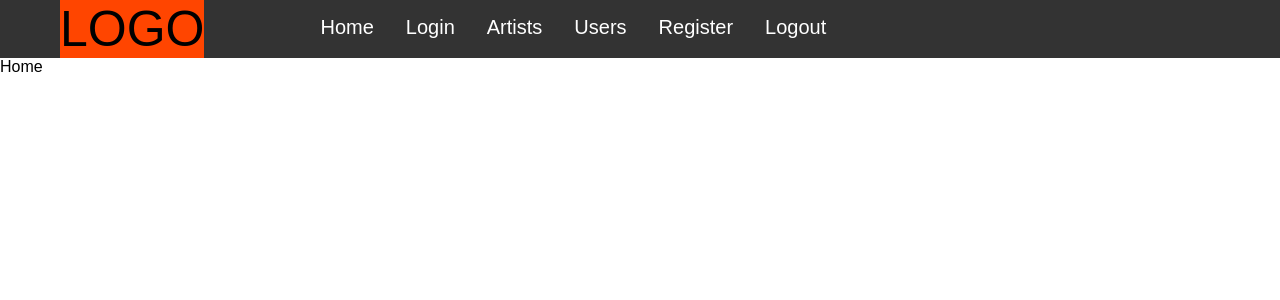
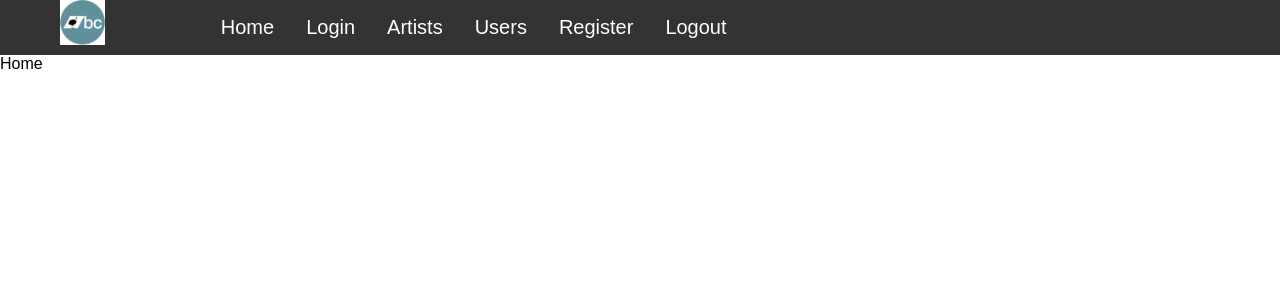
Before and after one commit to CodecoolGlobal/el-proyecte-grande-sprint-1-csharp-KisLorand, a React (Create React App) app in the folder Badcamp/Frontend/: page / in a window 1280 px wide. Shown: the top 300 px of the page. Built offline with nearby package versions, Linux system fonts and the light colour scheme.

Commit message:
adding logo to navbar

```diff
--- a/Badcamp/Frontend/src/components/NavBar/NavBar.css
+++ b/Badcamp/Frontend/src/components/NavBar/NavBar.css
@@ -11,19 +11,18 @@ body {
     -moz-osx-font-smoothing: grayscale;
 }
 
+.logo {
+    width: 3.5%;
+    margin-right: 100px;
+    margin-left: 60px;
+}
+
 .Nav {
     width: 100%;
     background-color: #333;
     display: flex;
     justify-content: flex-start;
     align-items: flex-start;
-}
-
-.logo {
-    font-size: 50px;
-    background-color: orangered;
-    margin-right: 100px;
-    margin-left: 60px;
 }
 
 .Nav ul {
@@ -36,7 +35,7 @@ body {
 
 .Nav li {
     font-size: 20px;
-    padding: 1rem;
+    padding:1rem;
 }
 
 .Nav li:hover,
--- a/Badcamp/Frontend/src/components/NavBar/NavBar.jsx
+++ b/Badcamp/Frontend/src/components/NavBar/NavBar.jsx
@@ -5,7 +5,7 @@ const NavBar = () => {
 
     return (
         <nav className="Nav">
-            <p className="logo">LOGO</p>
+            <img className="logo" src="./badcamp_logo.png"></img>
             <ul>
                 <li><Link to="/">Home</Link></li>
                 <li><Link to="/">Login</Link></li>
```
Also changed, not shown: Badcamp/Frontend/src/components/NavBar/badcamp_logo.png (added).
